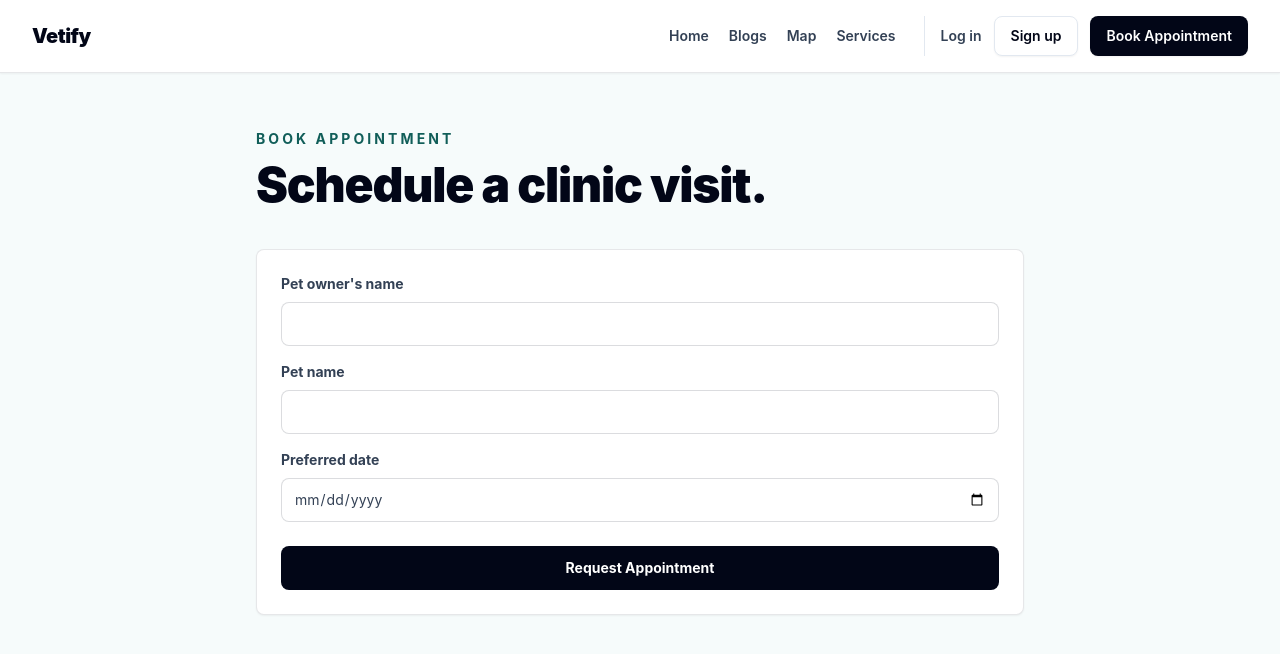
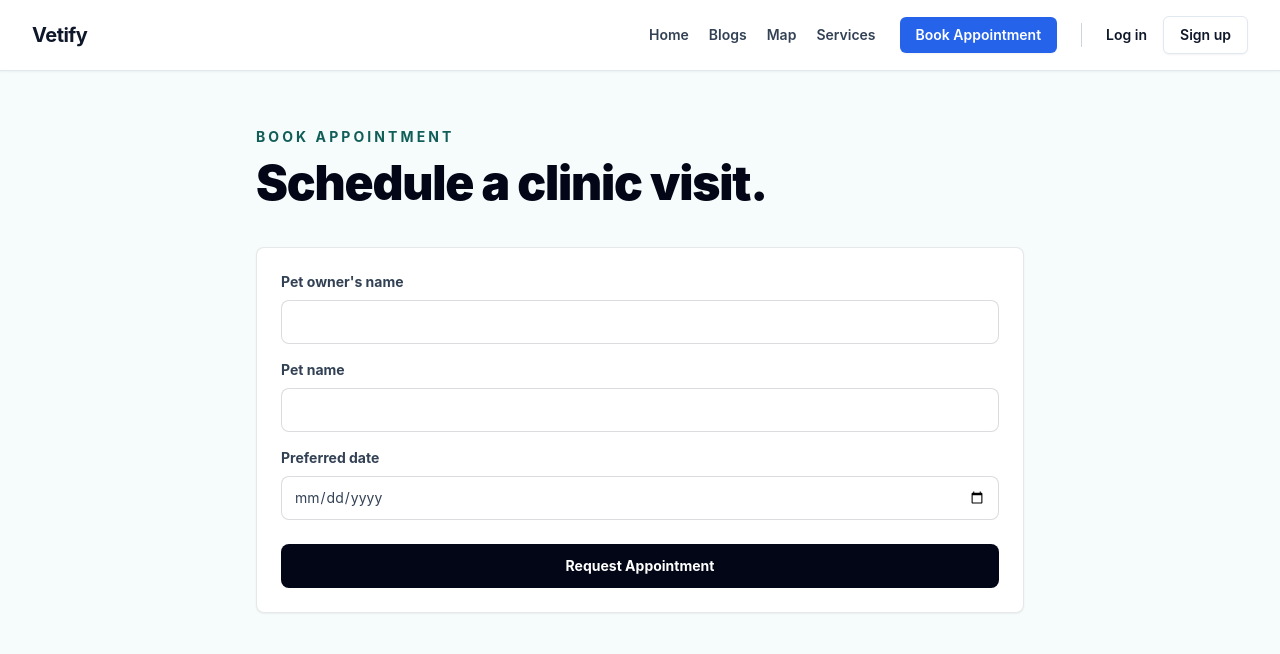
Before and after one commit to iHoshiii/Vetify, a Next.js app: page /book-appointment in a window 1280 px wide. Shown: the top 654 px of the page. Built offline with nearby package versions, Linux system fonts and the light colour scheme; no server answers.

Commit message:
refactor: position of Login and Sign up in navbar

```diff
--- a/src/components/SiteHeader.tsx
+++ b/src/components/SiteHeader.tsx
@@ -14,48 +14,59 @@ export default function SiteHeader() {
   const { data: session } = useSession();
 
   return (
-    <header className="sticky top-0 z-50 border-b border-slate-900/10 bg-white/90 shadow-sm backdrop-blur">
-      <div className="mx-auto flex max-w-7xl items-center gap-4 px-5 py-4 sm:px-8">
-        <a href="/" className="shrink-0 text-xl font-black tracking-tight text-slate-950">
+    <header className="sticky top-0 z-50 bg-white border-b border-slate-200 shadow-sm">
+      <div className="mx-auto flex max-w-7xl items-center justify-between px-5 py-4 sm:px-8">
+        <a href="/" className="shrink-0 text-xl font-bold tracking-tight text-slate-900">
           Vetify
         </a>
-        <nav className="flex flex-1 items-center justify-end gap-3 text-sm font-semibold text-slate-700 sm:gap-5">
-          <div className="flex items-center gap-3 sm:gap-5 mr-2">
+        <div className="flex items-center gap-6">
+          <nav className="flex items-center gap-5">
             {navItems.map((item) => (
-              <a key={item.href} className="transition hover:text-slate-950" href={item.href}>
+              <a
+                key={item.href}
+                className="text-sm font-semibold text-slate-700 hover:text-slate-900 transition-colors"
+                href={item.href}
+              >
                 {item.label}
               </a>
             ))}
-          </div>
-          <div className="flex items-center gap-3 border-l border-slate-200 pl-4">
+          </nav>
+          <a
+            href="/book-appointment"
+            className="inline-flex items-center justify-center rounded-md bg-blue-600 px-4 py-2 text-sm font-semibold text-white shadow-sm transition-colors hover:bg-blue-700"
+          >
+            Book Appointment
+          </a>
+          <div className="h-6 w-px bg-slate-300"></div>
           {session ? (
-              <div className="flex items-center gap-3">
-                <span className="text-slate-900">Hi, {session.user?.name?.split(' ')[0]}</span>
-                <button onClick={() => signOut()} className="transition hover:text-slate-950">
+            <div className="flex items-center gap-4">
+              <span className="text-sm font-semibold text-slate-900">
+                Hi, {session.user?.name?.split(' ')[0]}
+              </span>
+              <button
+                onClick={() => signOut()}
+                className="text-sm font-semibold text-slate-900 hover:text-slate-700 transition-colors"
+              >
                 Sign out
               </button>
             </div>
           ) : (
-              <>
-                <a href="/login" className="transition hover:text-slate-950">
+            <div className="flex items-center gap-4">
+              <a
+                href="/login"
+                className="text-sm font-semibold text-slate-900 hover:text-slate-700 transition-colors"
+              >
                 Log in
               </a>
               <a
                 href="/signup"
-                  className="inline-flex h-10 shrink-0 items-center justify-center rounded-lg border border-slate-200 bg-white px-3 text-center text-slate-950 shadow-sm transition hover:bg-slate-50 sm:px-4"
+                className="inline-flex items-center justify-center rounded-md border border-slate-200 bg-white px-4 py-2 text-sm font-semibold text-slate-900 shadow-sm transition-all hover:bg-slate-50 hover:border-slate-300"
               >
                 Sign up
               </a>
-              </>
+            </div>
           )}
-            <a
-              href="/book-appointment"
-              className="inline-flex h-10 shrink-0 items-center justify-center rounded-lg bg-slate-950 px-3 text-center text-white shadow-sm transition hover:bg-slate-800 sm:px-4"
-            >
-              Book Appointment
-            </a>
         </div>
-        </nav>
       </div>
     </header>
   );
```
Lines whose indentation alone changed are shown as unchanged.
